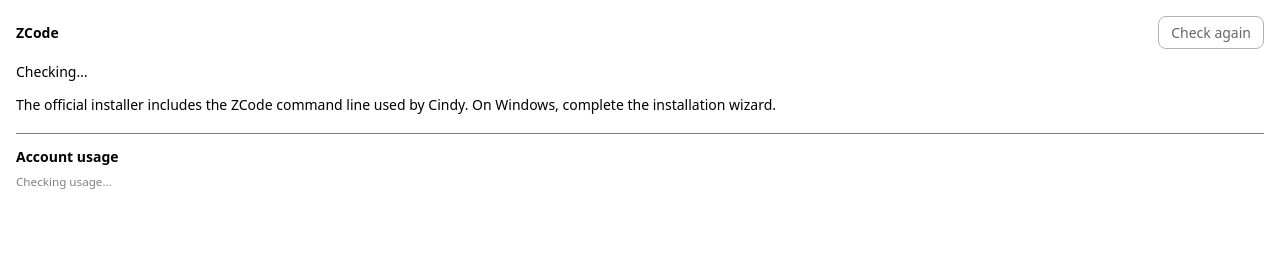
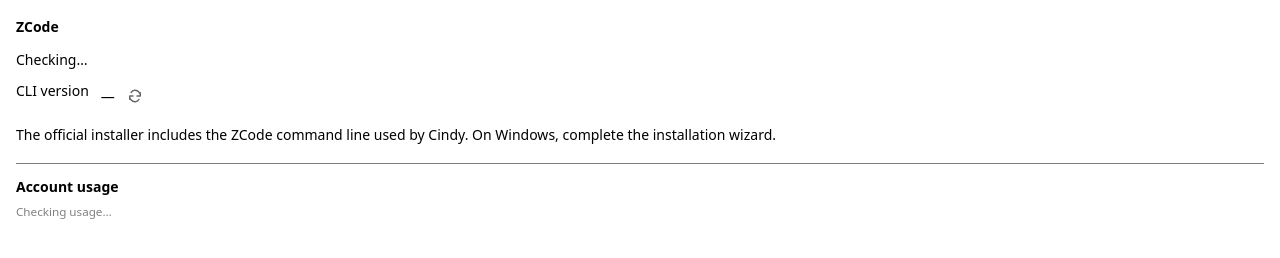
Before and after one commit to makecindy/cindy-zcode-plugin, a plain HTML site: page settings.html in a window 1280 px wide. Drawn offline with Linux system fonts and the light colour scheme; no server answers.

Commit message:
fix: check CLI versions automatically and combine refresh controls
Signed-off-by: MagicLizi <17176223+MagicLizi@users.noreply.github.com>

```diff
--- a/cli-settings.js
+++ b/cli-settings.js
@@ -1,11 +1,12 @@
 /* CLI maintenance controls shared by the plugin's local settings pages. */
-window.createCliMaintenance = function (channel, refresh) {
+window.createCliMaintenance = function (channel, refresh, refreshId) {
   const root = document.getElementById('cli-maintenance');
   const action = document.getElementById('cli-action');
   const status = document.getElementById('cli-status');
+  const refreshButton = document.getElementById(refreshId);
   const strings = {
     'zh-CN': {
-      install: '从官方安装', check: '检查 CLI 更新', update: '更新到 {version}', installing: '正在安装…',
+      install: '从官方安装', check: '检测 CLI 版本和更新', update: '更新到 {version}', installing: '正在安装…',
       updating: '正在更新…', checking: '正在检查更新…', installed: '已安装官方安装包 {version}',
       current: '官方安装包已是最新版（{version}）', newer: '官方安装包 {version} 可用', unknown: '官方安装包 {version} 可用，无法比较现有安装版本。',
       missing: '本机尚未安装。', source: '无法连接官方发布源，请稍后重试。',
@@ -16,7 +17,7 @@ window.createCliMaintenance = function (channel, refresh) {
       'zcode-source': '官方安装包装有 Cindy 使用的 ZCode 命令行。Windows 上请在安装向导中完成安装。',
     },
     en: {
-      install: 'Install from official source', check: 'Check for CLI updates', update: 'Update to {version}', installing: 'Installing…',
+      install: 'Install from official source', check: 'Check CLI version and updates', update: 'Update to {version}', installing: 'Installing…',
       updating: 'Updating…', checking: 'Checking for updates…', installed: 'Installed official package {version}',
       current: 'Official package is up to date ({version})', newer: 'Official package {version} is available', unknown: 'Official package {version} is available. Could not compare the installed package version.',
       missing: 'Not installed on this computer.', source: 'Could not reach the official release source. Try again.',
@@ -35,18 +36,27 @@ window.createCliMaintenance = function (channel, refresh) {
   let settledRequest;
   let retry;
   let timer;
+  let detecting = true;
+  let detected = false;
+  let checkRequested = true;
 
   function render() {
     const text = strings[locale];
-    const missing = !['installed', 'current'].includes(result?.state) && (local?.reason === 'not-installed' || result?.state === 'missing');
+    const missing = local?.reason === 'not-installed' || (!local && result?.state === 'missing');
     const next = missing ? 'install' : ['newer', 'unknown'].includes(result?.state) ? 'update' : 'check';
     const key = pending ? { install: 'installing', check: 'checking', update: 'updating' }[pending.action] :
       result?.error || result?.state;
-    root.hidden = !local && !pending;
+    const offer = !detecting && !pending && next !== 'check';
+    const message = (pending ? text[key] : key === 'missing' || key === 'newer' || (missing && !result?.error) ? '' : text[key] || '').replace('{version}', result?.version || '');
     action.dataset.action = next;
-    action.textContent = (pending ? text[key] : text[next]).replace('{version}', result?.version || '');
-    action.disabled = !!pending || !channel || !synchronized;
-    status.textContent = pending ? '' : (text[key] || '').replace('{version}', result?.version || '');
+    action.textContent = text[next].replace('{version}', result?.version || '');
+    action.hidden = !offer;
+    action.disabled = !channel || !synchronized || detecting || !!pending;
+    refreshButton.title = text.check;
+    refreshButton.setAttribute('aria-label', text.check);
+    refreshButton.disabled = detecting || !!pending || !synchronized || !channel;
+    status.textContent = message;
+    root.hidden = !offer && !message;
     const source = document.getElementById('cli-source');
     if (source) source.textContent = text['zcode-source'];
   }
@@ -71,27 +81,48 @@ window.createCliMaintenance = function (channel, refresh) {
     clearTimeout(timer);
     synchronized = true;
     pending = data.active ? data : undefined;
+    if (pending) checkRequested = false;
     if (data.reqId !== settledRequest && !data.active) {
       settledRequest = data.reqId;
       result = data.result;
       render();
       if (result?.state === 'installed' || (data.action !== 'check' && result?.state === 'current')) refresh();
     } else render();
+    checkWhenReady();
   });
-  action.addEventListener('click', () => {
-    if (pending || !channel || !synchronized) return;
-    pending = { type: 'cli-maintenance', reqId: crypto.randomUUID(), action: action.dataset.action, version: result?.version };
+  function start(operation) {
+    pending = { type: 'cli-maintenance', reqId: crypto.randomUUID(), action: operation, version: result?.version };
     render();
     sendUntilState(pending);
+  }
+  function checkWhenReady() {
+    if (!checkRequested || !synchronized || detecting || pending || !detected) return;
+    checkRequested = false;
+    if (local.reason !== 'not-installed') start('check');
+  }
+  function checkAgain() {
+    if (pending || !channel) return;
+    checkRequested = true;
+    refresh();
+  }
+  action.addEventListener('click', () => {
+    if (!action.disabled && !action.hidden) start(action.dataset.action);
+  });
+  refreshButton.addEventListener('click', checkAgain);
+  document.addEventListener('visibilitychange', () => {
+    if (document.visibilityState === 'visible') checkAgain();
   });
   if (channel) sendUntilState({ type: 'cli-state-request' });
 
-  return function renderMaintenance(status, language) {
+  return function renderMaintenance(status, language, checking) {
+    detecting = checking;
+    detected = Boolean(status);
     if (status && local && (status.version !== local.version || status.reason !== local.reason) && result?.state !== 'installed') {
       result = undefined;
     }
     if (status) local = status;
     locale = /^zh\b/i.test(language) ? 'zh-CN' : 'en';
     render();
+    checkWhenReady();
   };
 };
--- a/ghost.json
+++ b/ghost.json
@@ -3,8 +3,8 @@
   "id": "zcode-acp",
   "name": "ZCode",
   "description": "Run Cindy tasks with the ZCode installation and models on this computer.",
-  "version": "0.1.3",
-  "releaseNotes": "修复安装或更新 CLI 时离开设置页，再打开后按钮状态未恢复的问题。",
+  "version": "0.1.4",
+  "releaseNotes": "打开设置时自动检测本机 CLI 并检查更新，版本旁的刷新图标可手动重查。",
   "minCindyVersion": "0.0.0",
   "githubRelease": "makecindy/cindy-zcode-plugin",
   "icon": "icon.png",
--- a/settings.html
+++ b/settings.html
@@ -6,7 +6,6 @@
 <style>
   :root { color-scheme: light dark; }
   body { margin: 0; padding: 16px; font: 14px/1.5 system-ui,sans-serif; color: var(--text-primary, CanvasText); }
-  #cli-maintenance { display: flex; flex-wrap: wrap; align-items: center; gap: 8px; margin-top: 12px; }
   header { display: flex; flex-wrap: wrap; align-items: center; justify-content: space-between; gap: 8px; }
   h2 { font: inherit; font-weight: 600; margin: 0; }
   button { font: inherit; color: inherit; background: transparent; border: 1px solid var(--border-default, GrayText); border-radius: 8px; padding: 5px 12px; cursor: pointer; }
@@ -25,21 +24,30 @@
   .harness-usage dt, .harness-usage dd { margin: 0; overflow-wrap: anywhere; }
   .harness-usage dd { text-align: end; font-variant-numeric: tabular-nums; }
   .harness-usage small { display: block; margin-top: 6px; color: var(--text-secondary, GrayText); }
+  dd.cli-version { display: flex; align-items: center; flex-wrap: wrap; gap: 4px; }
+  button.cli-refresh { display: inline-grid; place-items: center; padding: 0; width: 32px; height: 32px; border: 0; border-radius: 999px; }
+  #cli-maintenance { display: flex; flex-wrap: wrap; align-items: center; gap: 8px; }
+  #cli-status { color: var(--text-secondary, GrayText); }
 </style>
 </head>
 <body>
-<header><h2>ZCode</h2><button type="button" id="check">Check again</button></header>
+<header><h2>ZCode</h2></header>
 <p id="state" role="status" aria-live="polite"></p>
 <p id="message" hidden></p>
-<dl id="details" hidden>
-  <dt id="version-label"></dt><dd id="version"></dd>
+<dl>
+  <dt id="version-label"></dt><dd class="cli-version">
+      <span id="version"></span>
+      <button type="button" id="check" class="cli-refresh" disabled aria-label="Check CLI version and updates">
+        <svg width="16" height="16" viewBox="0 0 24 24" fill="none" stroke="currentColor" stroke-width="2" stroke-linecap="round" stroke-linejoin="round" aria-hidden="true"><path d="M20 7v5h-5M4 17v-5h5"/><path d="M6.1 7a7 7 0 0 1 11.6-1L20 9M4 15l2.3 3a7 7 0 0 0 11.6-1"/></svg>
+      </button>
+      <div id="cli-maintenance" hidden>
+        <button type="button" id="cli-action"></button>
+        <span id="cli-status" role="status" aria-live="polite"></span>
+      </div>
+    </dd>
   <dt id="path-label"></dt><dd id="path"></dd>
   <dt id="count-label"></dt><dd id="count"></dd>
 </dl>
-  <div id="cli-maintenance" class="actions" hidden>
-    <button type="button" id="cli-action"></button>
-    <span id="cli-status" role="status" aria-live="polite"></span>
-  </div>
   <p id="cli-source"></p>
 <section class="harness-usage" id="harness-usage" data-channel="cindy-zcode-status" data-recheck="check" aria-labelledby="harness-usage-title">
   <h2 id="harness-usage-title"></h2><dl hidden></dl><small role="status"></small>
--- a/settings.js
+++ b/settings.js
@@ -2,39 +2,34 @@
   'use strict';
   const $ = id => document.getElementById(id);
   const strings = {
-    zh: { check: '重新检测', checking: '正在检测…', ready: '可以在模型选择器中使用 ZCode。', setup: 'ZCode 尚未就绪',
+    zh: { checking: '正在检测…', ready: '可以在模型选择器中使用 ZCode。', setup: 'ZCode 尚未就绪',
       stopped: '未收到插件的检测结果，请重新检测。', version: '命令行版本', path: '位置', count: '可用模型',
-      unsupported: '当前 Cindy 版本还不支持插件执行引擎。', error: '检测结果未能同步到模型选择器，请重新检测。',
-      site: '官方下载页' },
-    en: { check: 'Check again', checking: 'Checking…', ready: 'ZCode is ready in the model picker.', setup: 'ZCode needs setup',
+      unsupported: '当前 Cindy 版本还不支持插件执行引擎。', error: '检测结果未能同步到模型选择器，请重新检测。' },
+    en: { checking: 'Checking…', ready: 'ZCode is ready in the model picker.', setup: 'ZCode needs setup',
       stopped: 'The plugin did not return a result. Check again.', version: 'CLI version', path: 'Location', count: 'Available models',
-      unsupported: 'This version of Cindy does not support plugin engines yet.', error: 'Cindy could not update the model picker. Check again.',
-      site: 'Official downloads' },
+      unsupported: 'This version of Cindy does not support plugin engines yet.', error: 'Cindy could not update the model picker. Check again.' },
   };
   let language = /^zh\b/i.test(navigator.language || '') ? 'zh' : 'en';
   const channel = new BroadcastChannel('cindy-zcode-status');
-  const renderMaintenance = window.createCliMaintenance(channel, check);
+  const renderMaintenance = window.createCliMaintenance(channel, check, 'check');
   let current, retry, timeout;
   let view = { checking: true };
 
   function render() {
     const t = strings[language];
-    renderMaintenance(view.checking || view.failed ? null : view, language);
+    renderMaintenance(view.checking || view.failed ? null : view, language, !!current);
     document.documentElement.lang = language === 'zh' ? 'zh-CN' : 'en';
-    $('check').textContent = t.check;
-    $('check').disabled = !!current;
     $('state').textContent = view.checking ? t.checking : view.failed ? t.stopped :
       view.published !== 'ok' ? (t[view.published] || t.error) : (view.available ? t.ready : t.setup);
     const message = $('message');
     message.textContent = view.message || '';
     message.hidden = !message.textContent;
     for (const key of ['version', 'path', 'count']) {
-      const absent = view[key] == null;
+      const absent = key !== 'version' && view[key] == null;
       $(key + '-label').textContent = t[key];
-      $(key).textContent = absent ? '' : String(view[key]);
+      $(key).textContent = absent ? '' : String(view[key] ?? '—');
       $(key + '-label').hidden = $(key).hidden = absent;
     }
-    $('details').hidden = !view.path && !view.version && view.count == null;
   }
   function finish(data) {
     clearInterval(retry);
@@ -63,7 +58,6 @@
       finish(data);
     }
   };
-  $('check').onclick = check;
   fetch('/app-context').then(r => r.json()).then(r => {
     const locale = r.context?.uiLocale || r.context?.locale;
     if (locale) language = /^zh\b/i.test(locale) ? 'zh' : 'en';
```
